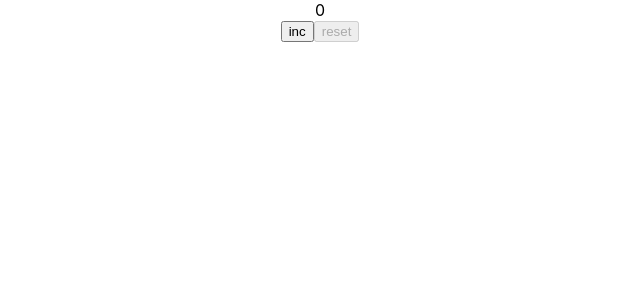
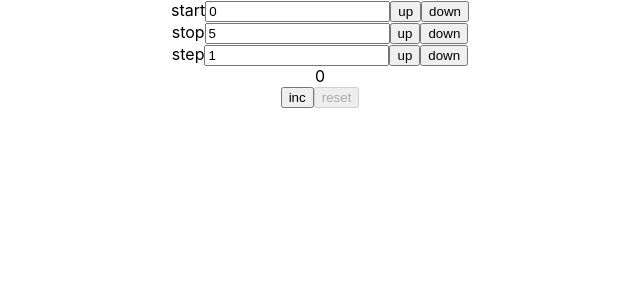
Before and after one commit to shevchenkooleg/counter, a React (Create React App) app: page / in a window 1280 px wide. Shown: the top 300 px of the page, without its empty margins (320-960 px from the left). Built offline with nearby package versions, Linux system fonts and the light colour scheme.

Commit message:
refactor counter

```diff
--- a/src/App.tsx
+++ b/src/App.tsx
@@ -2,32 +2,42 @@ import React, {useState} from 'react';
 import './App.css';
 import ButtonsBar from './components/ButtonsBar/ButtonsBar';
 import Screen from "./components/Screen/Screen";
+import {ToolsBar} from "./components/ToolsBar/ToolsBar";
 
 function App() {
 
-  const startValue = 0
-  const stopValue = 5
-  const stepValue = 1
+  let [startValue, setStartValue] = useState(0)
+  let [stopValue, setStopValue] = useState(5)
+  let [stepValue, setStepValue] = useState(1)
+  let [counter, setCounter] = useState(startValue)
 
-  let [counter, setCounter] = useState(startValue)
+  const values = {startValue, stopValue, stepValue}
 
   const counterChangeCallback = (title:string) => {
     title === 'inc' && counter < stopValue && setCounter(counter + stepValue)
     title === 'reset' && counter !== startValue && setCounter(startValue)
   }
-
-
-
   const buttonsBlockCallback = (title:string) => {
     if (title === 'inc' && counter < stopValue || title === 'reset' && counter !== startValue) {
       return false
     }
     return true
   }
+  const changeValueCallback = (title:string, newValue:number) => {
+    if (title === 'start') {
+      setStartValue(newValue)
+    } else if (title === 'stop') {
+      setStopValue(newValue)
+    } else if (title === 'step') {
+      setStepValue(newValue)
+    }
+
+  }
 
 
   return (
     <div className="App">
+      <ToolsBar values={values} changeValueCallback={changeValueCallback}/>
       <Screen counter={counter}/>
       <ButtonsBar counterChangeCallback={counterChangeCallback} buttonsBlockCallback={buttonsBlockCallback}/>
     </div>
--- a/src/components/ButtonsBar/Button/Button.tsx
+++ b/src/components/ButtonsBar/Button/Button.tsx
@@ -2,21 +2,21 @@ import React from 'react'
 
 type ButtonPropsType = {
     title: string
-    counterChangeCallback: (title:string) => void
-    buttonsBlockCallback: (title:string) => boolean
+    callBack: (title:string) => void
+    disabled?: boolean
 }
 
 const Button: React.FC<ButtonPropsType> = (
-    {title, counterChangeCallback, buttonsBlockCallback}
+    {title, callBack, disabled}
 ) => {
 
     const onClickHandler = () => {
-        counterChangeCallback(title)
+        callBack(title)
     }
 
 
     return (
-        <button onClick={onClickHandler} disabled={buttonsBlockCallback(title)}>{title}</button>
+        <button onClick={onClickHandler} disabled={disabled}>{title}</button>
     )
 }
 
--- a/src/components/ButtonsBar/ButtonsBar.tsx
+++ b/src/components/ButtonsBar/ButtonsBar.tsx
@@ -6,14 +6,18 @@ type ButtonsBarPropsType = {
     buttonsBlockCallback: (title:string) => boolean
 }
 
-
 const ButtonsBar: React.FC<ButtonsBarPropsType> = (
     {counterChangeCallback, buttonsBlockCallback}
 ) => {
+
+    const disabledHandler = (title:string) => {
+        return buttonsBlockCallback(title)
+    }
+
     return(
         <div>
-            <Button title={'inc'} counterChangeCallback={counterChangeCallback} buttonsBlockCallback={buttonsBlockCallback}/>
-            <Button title={'reset'} counterChangeCallback={counterChangeCallback} buttonsBlockCallback={buttonsBlockCallback}/>
+            <Button title={'inc'} callBack={counterChangeCallback} disabled={disabledHandler('inc')}/>
+            <Button title={'reset'} callBack={counterChangeCallback} disabled={disabledHandler('reset')}/>
         </div>
 
     )
--- /dev/null
+++ b/src/components/ToolsBar/ToolItem/ToolItem.tsx
@@ -0,0 +1,26 @@
+import React, {useState} from 'react';
+import Button from "../../ButtonsBar/Button/Button";
+
+type ToolItemPropsType = {
+    title: string
+    value: number
+    callBack: () => void
+}
+
+const ToolItem:React.FC<ToolItemPropsType> = ({title, value}) => {
+
+    let [state, setState] = useState(value)
+
+
+    return (
+        <div>
+            {title}
+            <input value={state} onChange={(e) =>
+                setState(Number(e.currentTarget.value))}/>
+            <Button title={'up'} callBack={()=>{}}/>
+            <Button title={'down'} callBack={()=>{}}/>
+        </div>
+    );
+};
+
+export default ToolItem;
--- /dev/null
+++ b/src/components/ToolsBar/ToolsBar.tsx
@@ -0,0 +1,79 @@
+import React from 'react';
+import Button from "../ButtonsBar/Button/Button";
+import ToolItem from "./ToolItem/ToolItem";
+
+type SettingsPropsType = {
+    values: {
+        startValue: number
+        stopValue: number
+        stepValue: number
+    }
+    changeValueCallback: (title: string, newValue: number) => void
+}
+
+export const ToolsBar: React.FC<SettingsPropsType> = ({values, changeValueCallback}) => {
+
+    // const settingsTools = ['start', 'stop', 'step']
+
+    const changeValue = (type: string, title: string) => {
+        if (type === 'start') {
+            title === 'up'
+                ? changeValueCallback('start', values.startValue + 1)
+                : changeValueCallback('start', values.startValue - 1)
+        } else if (type === 'stop') {
+            title === 'up'
+                ? changeValueCallback('stop', values.stopValue + 1)
+                : changeValueCallback('stop', values.stopValue - 1)
+        } else if (type === 'step') {
+            title === 'up'
+                ? changeValueCallback('step', values.stepValue + 1)
+                : changeValueCallback('step', values.stepValue - 1)
+        }
+    }
+
+
+    return (
+        // <div>
+        //     {settingsTools.map(el, num => {
+        //
+        //         return (
+        //             <div>
+        //                 {el}
+        //                 <input value={values.startValue} onChange={(e) =>
+        //                     changeValueCallback(el, Number(e.currentTarget.value))}/>
+        //                 <Button title={'up'} callBack={(title) => changeValue(el, title)}/>
+        //                 <Button title={'down'} callBack={(title) => changeValue(el, title)}/>
+        //             </div>
+        //         )
+        //     })}
+        //
+        // </div>
+        <div>
+            <ToolItem title={'start'} value={values.startValue} callBack={()=>{}}/>
+            <ToolItem title={'stop'} value={values.stopValue} callBack={()=>{}}/>
+            <ToolItem title={'step'} value={values.stepValue} callBack={()=>{}}/>
+
+            {/*<div>*/}
+            {/*    {'Start'}*/}
+            {/*     <input value={values.startValue} onChange={(e) =>*/}
+            {/*                        changeValueCallback('start', Number(e.currentTarget.value))}/>*/}
+            {/*    <Button title={'up'} callBack={(title) => changeValue('start', title)}/>*/}
+            {/*    <Button title={'down'} callBack={(title) => changeValue('start', title)}/>*/}
+            {/*</div>*/}
+            {/*<div>*/}
+            {/*    {'Stop'}*/}
+            {/*    <input value={values.stopValue} onChange={(e) =>*/}
+            {/*        changeValueCallback('stop', Number(e.currentTarget.value))}/>*/}
+            {/*    <Button title={'up'} callBack={(title) => changeValue('stop', title)}/>*/}
+            {/*    <Button title={'down'} callBack={(title) => changeValue('stop', title)}/>*/}
+            {/*</div>*/}
+            {/*<div>*/}
+            {/*    {'Step'}*/}
+            {/*    <input value={values.stepValue} onChange={(e) =>*/}
+            {/*        changeValueCallback('step', Number(e.currentTarget.value))}/>*/}
+            {/*    <Button title={'up'} callBack={(title) => changeValue('step', title)}/>*/}
+            {/*    <Button title={'down'} callBack={(title) => changeValue('step', title)}/>*/}
+            {/*</div>*/}
+        </div>
+    );
+};
```
Also changed, not shown: src/components/Settings/Settings.tsx (deleted).
